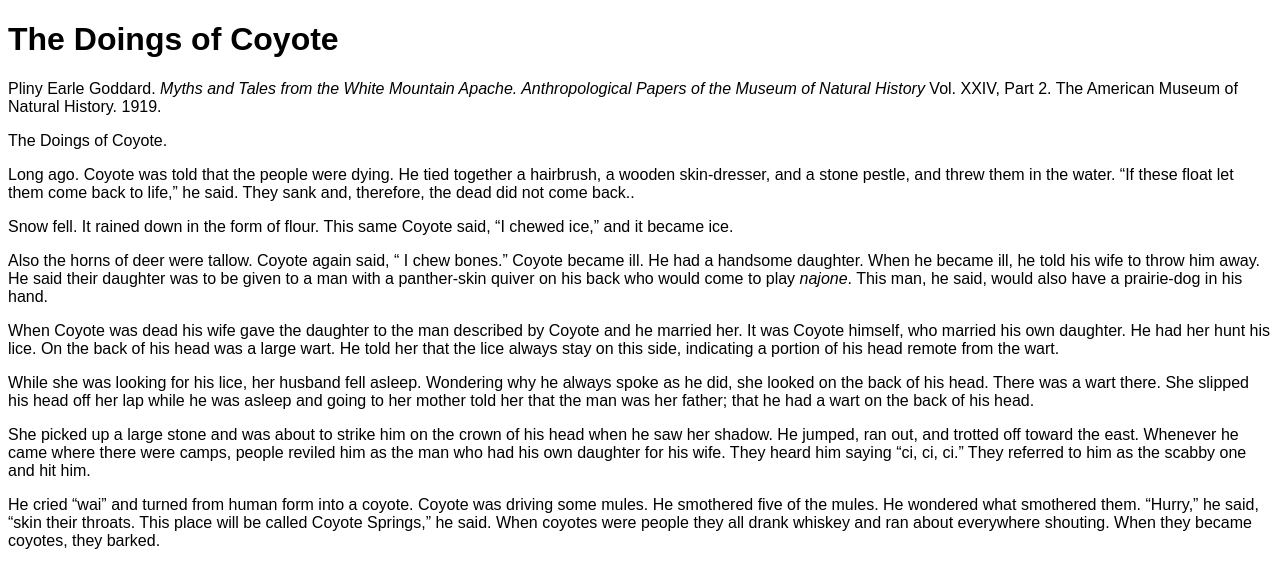
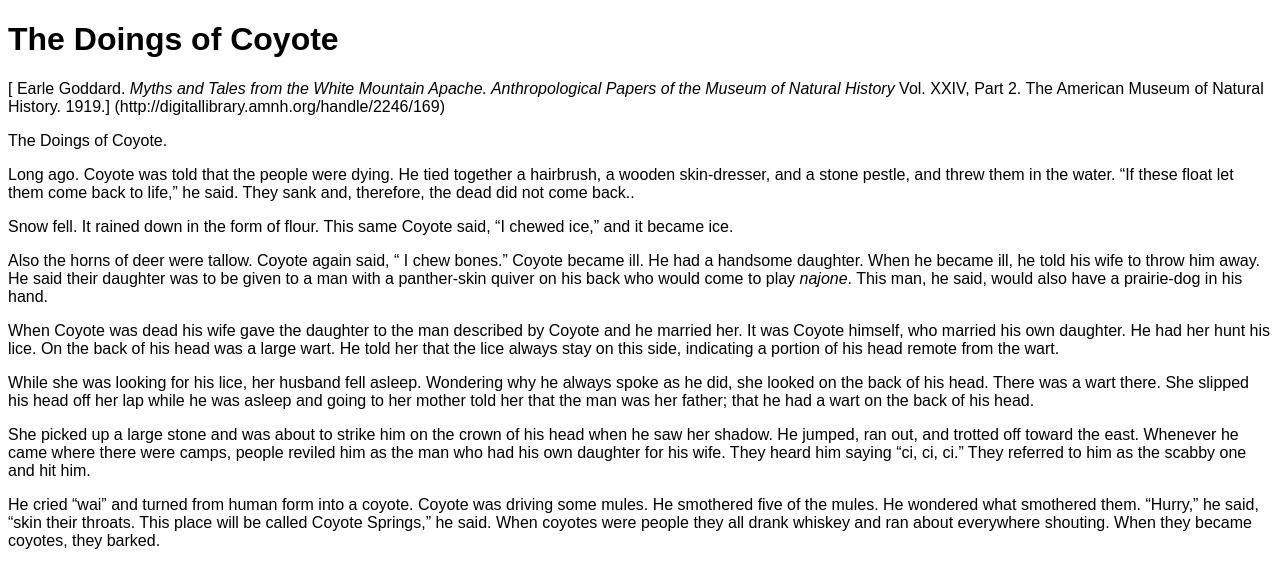
Before and after one commit to hofstra/coyote, a Jekyll site: the page built from sources/_posts/2015-08-06-goddard-white-mnt-apache-doings-coyote.md, in a window 1280 px wide. Shown: the top 588 px of the page. Built offline with Jekyll 4.4.1, drawn with Linux system fonts in a browser that asks for light colours; some of the changed lines change nothing that is shown.

Commit message:
Update 2015-08-06-goddard-white-mnt-apache-doings-coyote.md

```diff
--- a/sources/_posts/2015-08-06-goddard-white-mnt-apache-doings-coyote.md
+++ b/sources/_posts/2015-08-06-goddard-white-mnt-apache-doings-coyote.md
@@ -3,13 +3,15 @@
 title: The Doings of Coyote
 category: Myths
 pubdate: 1919
-source: Internet Archive
+source: American Museum of Natural History, Research Library
 type: myth
 tags:
-
+- Coyote as trickster
+- Coyote marries daughter
+- Coyote and women
 ---
 
-Pliny Earle Goddard.  *Myths and Tales from the White Mountain Apache. Anthropological Papers of the Museum of Natural History* Vol. XXIV, Part 2. The American Museum of Natural History. 1919.
+[ Earle Goddard.  *Myths and Tales from the White Mountain Apache. Anthropological Papers of the Museum of Natural History* Vol. XXIV, Part 2. The American Museum of Natural History. 1919.] (http://digitallibrary.amnh.org/handle/2246/169)
 
 The Doings of Coyote.
 
```
